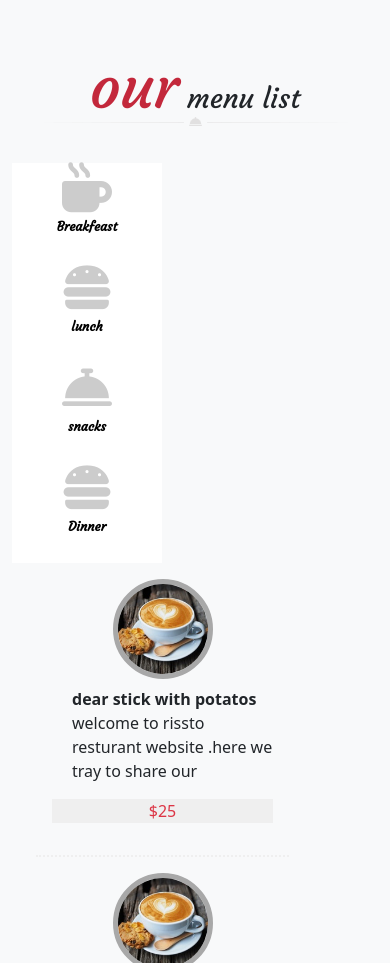
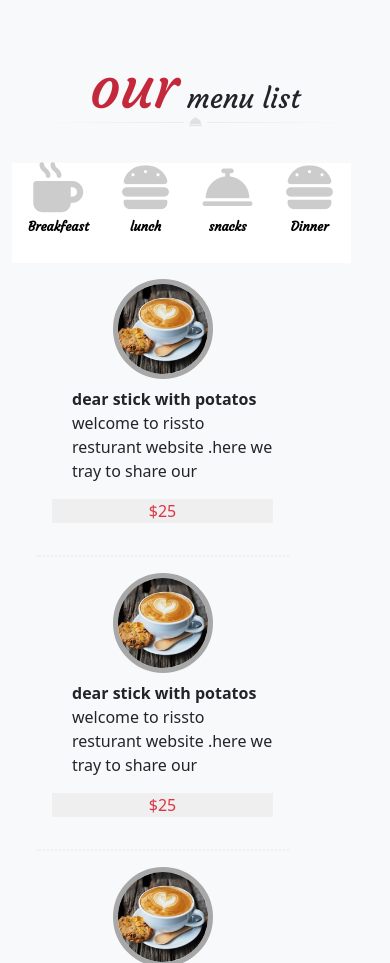
Before and after one commit to saidlionsgeeek/projet-css, a website: page index.html in a window 390 px wide. Shown: the part 1976-2939 px from the top of the page. Drawn offline with nearby package versions, Linux system fonts and the light colour scheme; files that its build step writes are made by us from their sources; files whose address does not match are found by name.

Commit message:
modification tabs

```diff
--- a/index.html
+++ b/index.html
@@ -151,25 +151,25 @@
 
                 <!-- tabs -->
 
-                <div class="row ">
+                <div class="hbil  row ">
                     <div class="col-4 tabs-fonts ">
-                        <div class="list-group tabs-fonts" id="list-tab" role="tablist">
-                            <a class=" list-group-item-action active groupe-itmes" id="list-home-list"
+                        <div class=" d-flex  flex-lg-column text-center   tabs-fonts" id="list-tab" role="tablist">
+                            <a class=" list-group-item-action active groupe-itmes px-3 px-lg-0" id="list-home-list"
                                 data-bs-toggle="list" href="#list-home" role="tab" aria-controls="list-home"><i
                                     class="fa-solid fa-mug-hot">
                                     <p class="para-menu">Breakfeast</p>
                                 </i></a>
-                            <a class=" list-group-item-action groupe-itmes" id="list-profile-list" data-bs-toggle="list"
+                            <a class=" list-group-item-action groupe-itmes px-3" id="list-profile-list" data-bs-toggle="list"
                                 href="#list-profile" role="tab" aria-controls="list-profile"><i
                                     class="fa-solid fa-burger">
                                     <p class="para-menu">lunch</p>
                                 </i> </a>
-                            <a class=" list-group-item-action groupe-itmes" id="list-messages-list"
+                            <a class=" list-group-item-action groupe-itmes px-3" id="list-messages-list"
                                 data-bs-toggle="list" href="#list-messages" role="tab" aria-controls="list-messages"><i
                                     class="fa-solid fa-bell-concierge">
                                     <p class="para-menu">snacks</p>
                                 </i></a>
-                            <a class=" list-group-item-action groupe-itmes" id="list-settings-list"
+                            <a class=" list-group-item-action groupe-itmes px-3 px-lg-0" id="list-settings-list"
                                 data-bs-toggle="list" href="#list-settings" role="tab" aria-controls="list-settings"><i
                                     class="fa-solid fa-burger">
                                     <p class="para-menu">Dinner</p>
```
